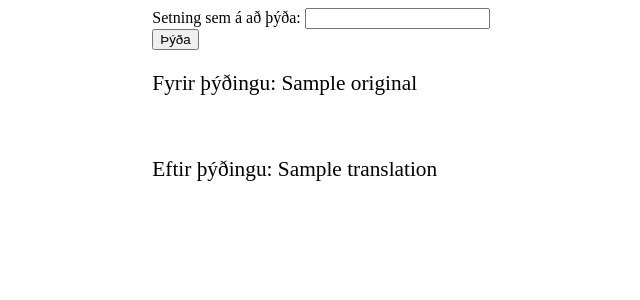
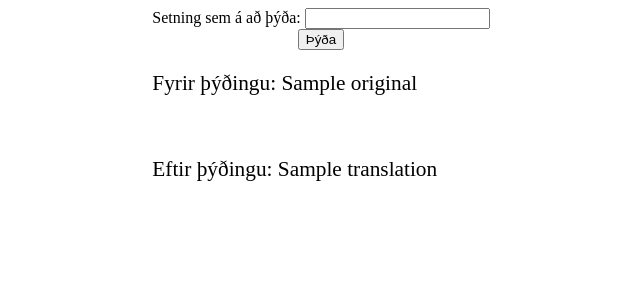
Before and after one commit to Floki-Thorleifs/M-lt-kniLokaverkefni, a Flask app: template templates/index.html in a window 1280 px wide. Shown: the top 300 px of the page, without its empty margins (319-959 px from the left). Run offline with Flask 2, Linux system fonts and the light colour scheme; the template is opened without the code that fills it: most values are stand-ins (such as "Sample title", 1, 10 or a date in 2020); some libraries are stand-ins or nearby versions.

Commit message:
final 0.1

```diff
--- a/static/css/styles.css
+++ b/static/css/styles.css
@@ -5,3 +5,8 @@ body {
 .trans {
   font-size: 16pt;
 }
+
+.btn {
+  display: flex;
+  justify-content: space-around;
+}
--- a/templates/index.html
+++ b/templates/index.html
@@ -9,7 +9,7 @@
         <label for="Msg">Setning sem á að þýða:</label>
         <input type="text" name="Msg" />
     </div>
-    <div>
+    <div class='btn'>
         <button type="submit">Þýða</button>
     </div>
     <p class='trans'>
```
